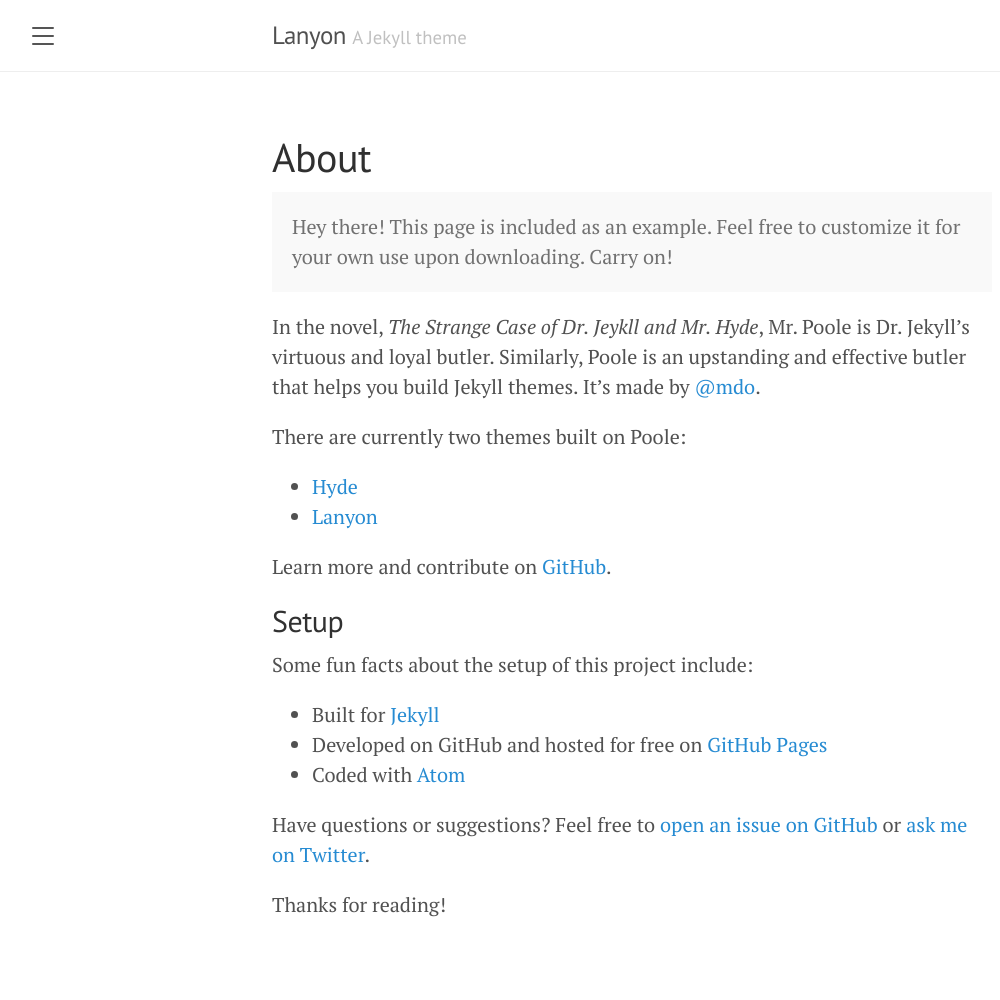
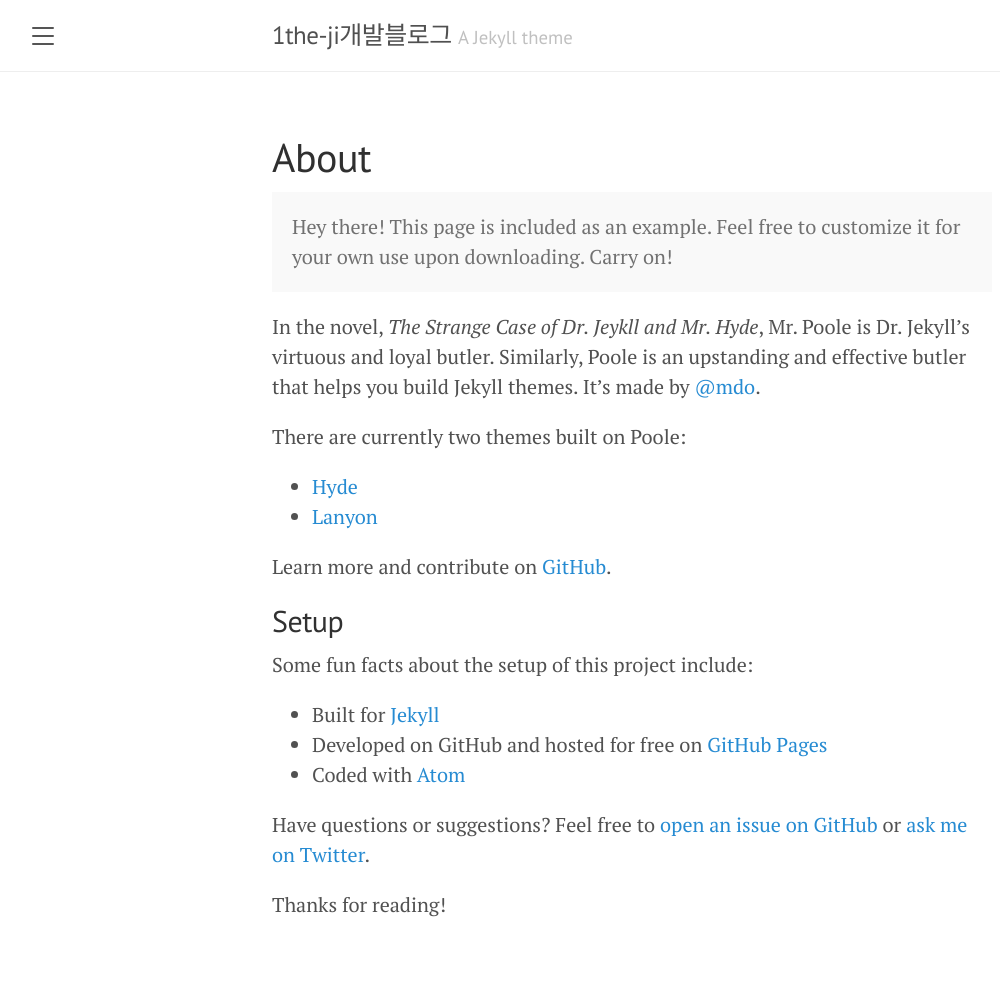
Before and after one commit to 1the-Ji/1the-Ji.github.io, a Jekyll site: the page built from about.md, in a window 1280 px wide. Shown: the whole page, without its empty margins (8-1008 px from the left). Built offline with Jekyll 4.4.1, drawn with Linux system fonts in a browser that asks for light colours.

Commit message:
css update

```diff
--- a/_config.yml
+++ b/_config.yml
@@ -1,8 +1,8 @@
 # Setup
-title:               Lanyon
+title:               1the-ji개발블로그
 tagline:             'A Jekyll theme'
 description:         'A reserved <a href="https://jekyllrb.com" target="_blank">Jekyll</a> theme that places the utmost gravity on content with a hidden drawer. Made by <a href="https://twitter.com/mdo" target="_blank">@mdo</a>.'
-url:                 http://lanyon.getpoole.com
+url:                 https://1the-ji.github.io
 baseurl:             ''
 paginate:            5
 permalink:           pretty
```
